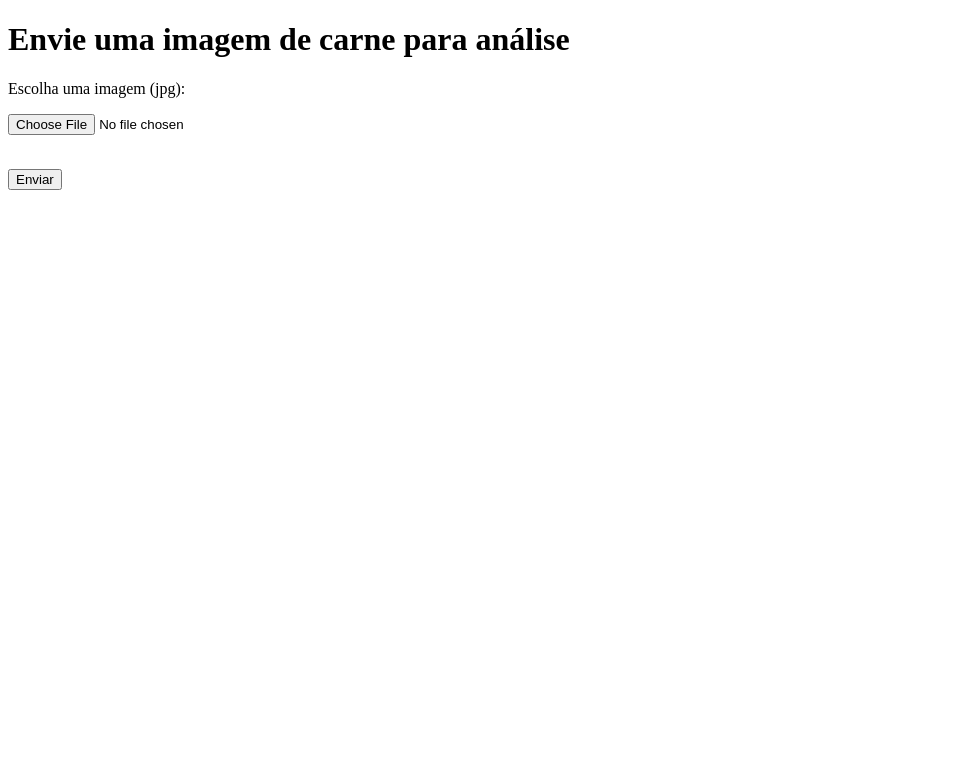
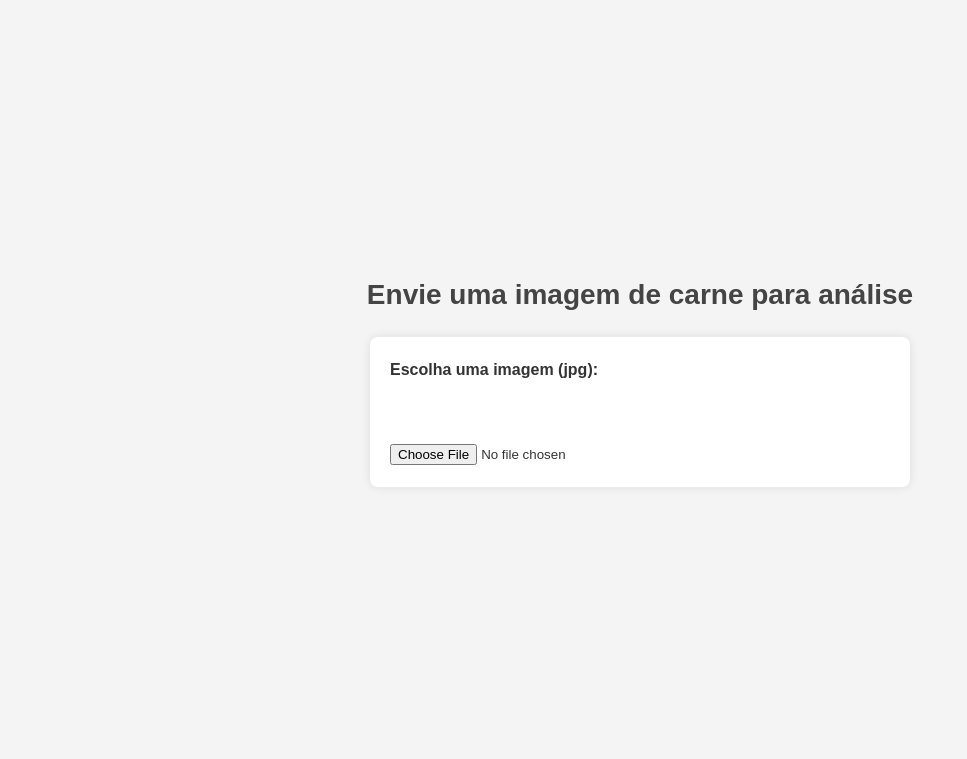
Before and after one commit to fcarlosmonteiro/meat-freshness-classification, a Flask app: page / in a window 1280 px wide. Shown: the top 759 px of the page, without its empty margins (0-967 px from the left). Run offline with Flask 3, Linux system fonts and the light colour scheme; parts of the project's set-up code (start-up, migrations or seed data) failed here and were passed over.

Commit message:
style: sugestão de ajustes no layout

```diff
--- a/templates/index.html
+++ b/templates/index.html
@@ -1,17 +1,102 @@
 <!DOCTYPE html>
 <html lang="en">
+
 <head>
     <meta charset="UTF-8">
     <meta name="viewport" content="width=device-width, initial-scale=1.0">
     <title>Classificação de Frescor da Carne</title>
+
+    <style>
+        body,
+        h1,
+        h2,
+        p,
+        form {
+            margin: 0;
+            padding: 0;
+            font-family: 'Arial', sans-serif;
+        }
+
+        body {
+            background-color: #f4f4f4;
+            color: #333;
+            font-size: 16px;
+            line-height: 1.6;
+            display: flex;
+            flex-direction: column;
+            align-items: center;
+            justify-content: center;
+            height: 90vh;
+            padding: 20px;
+        }
+
+        h1,
+        h2 {
+            color: #444;
+        }
+
+        h1 {
+            margin-bottom: 20px;
+            font-size: 28px;
+        }
+
+        h2 {
+            margin-top: 30px;
+            font-size: 24px;
+        }
+
+        form {
+            background-color: #ffffff;
+            padding: 20px;
+            box-shadow: 0 0 10px rgba(0, 0, 0, 0.1);
+            border-radius: 8px;
+            width: 100%;
+            max-width: 500px;
+        }
+
+        label {
+            display: block;
+            margin-bottom: 10px;
+            font-weight: bold;
+        }
+
+        input[type="file"] {
+            cursor: pointer;
+        }
+
+        button {
+            display: inline-block;
+            background-color: #007BFF;
+            color: #ffffff;
+            padding: 10px 20px;
+            border: none;
+            border-radius: 4px;
+            cursor: pointer;
+            transition: background-color 0.3s ease;
+        }
+
+        button:hover {
+            background-color: #0056b3;
+        }
+
+        p {
+            margin-top: 20px;
+            font-size: 18px;
+        }
+
+        img {
+            margin-top: 10px;
+            border-radius: 8px;
+            box-shadow: 0 0 10px rgba(0, 0, 0, 0.1);
+        }
+    </style>
 </head>
+
 <body>
     <h1>Envie uma imagem de carne para análise</h1>
-    <form action="/upload" method="post" enctype="multipart/form-data">
+    <form id="uploadForm" action="/upload" method="post" enctype="multipart/form-data">
         <label for="file">Escolha uma imagem (jpg):</label><br>
         <p><input type="file" name="file" accept=".jpg" required></p>
-        <br>
-        <button type="submit">Enviar</button>
     </form>
 
     {% if result %}
@@ -19,11 +104,20 @@
     <p>{{ result.error }}</p>
     {% else %}
     <h2>Resultado da Classificação:</h2>
-            <p>Imagem Submetida:</p>
-            <img src="{{ url_for('uploaded_file', filename=result.image_filename) }}" alt="Imagem Submetida" width="200">
-            <p>Resultado:</p>
+    <img src="{{ url_for('uploaded_file', filename=result.image_filename) }}" alt="Imagem Submetida" style="width:350px; margin-top:10px; border-radius:8px; box-shadow: 0 0 10px rgba(0,0,0,0.1);">
     <p>{{ result.classification }}</p>
     {% endif %}
     {% endif %}
+
+    <script>
+        document.querySelector('input[type="file"]').addEventListener('change', function (event) {
+            const input = event.target;
+            if (input.files && input.files[0]) {
+                document.getElementById('uploadForm').submit();
+                reader.readAsDataURL(input.files[0]);
+            }
+        });
+    </script>
 </body>
+
 </html>
```
Lines whose indentation alone changed are shown as unchanged.
